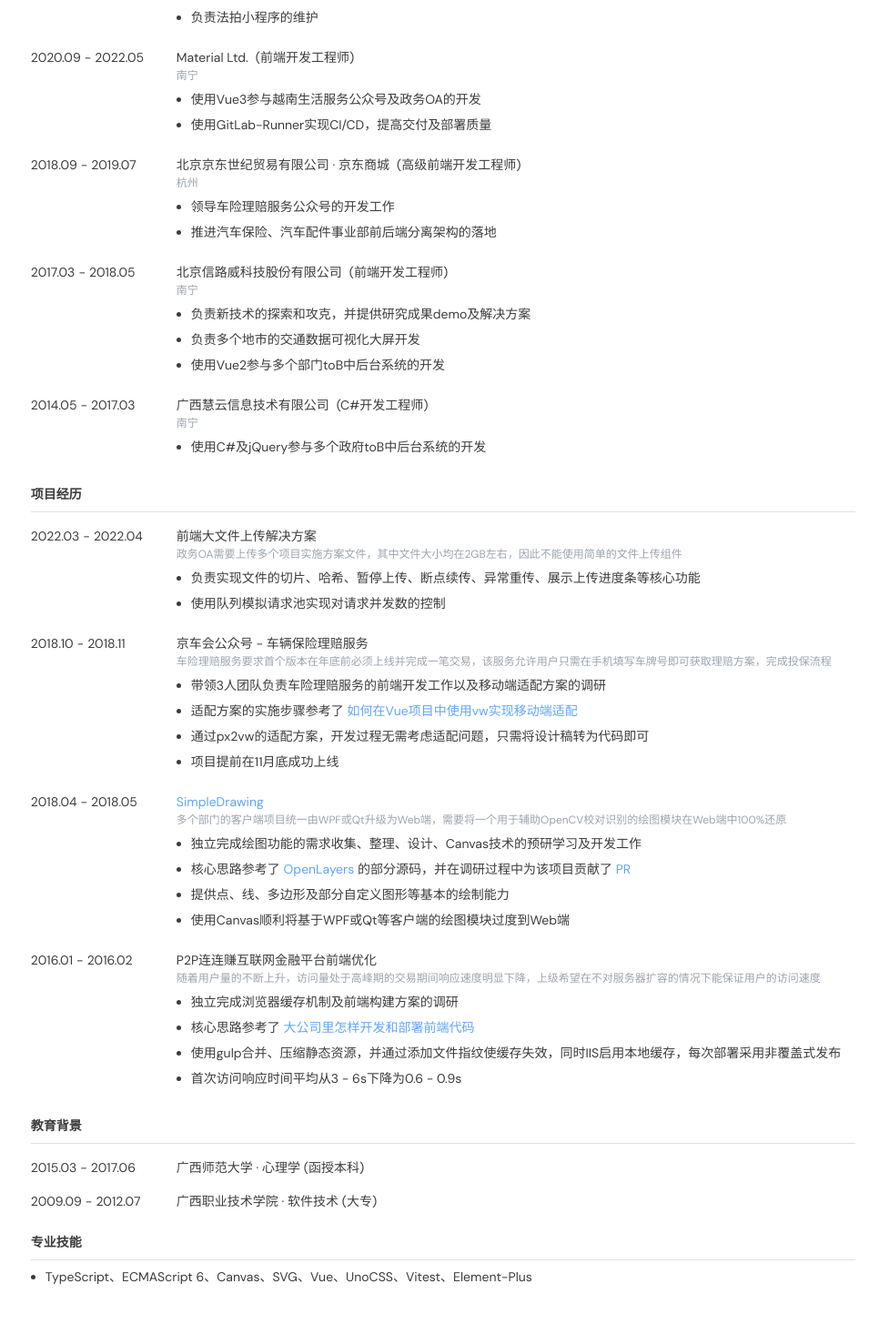
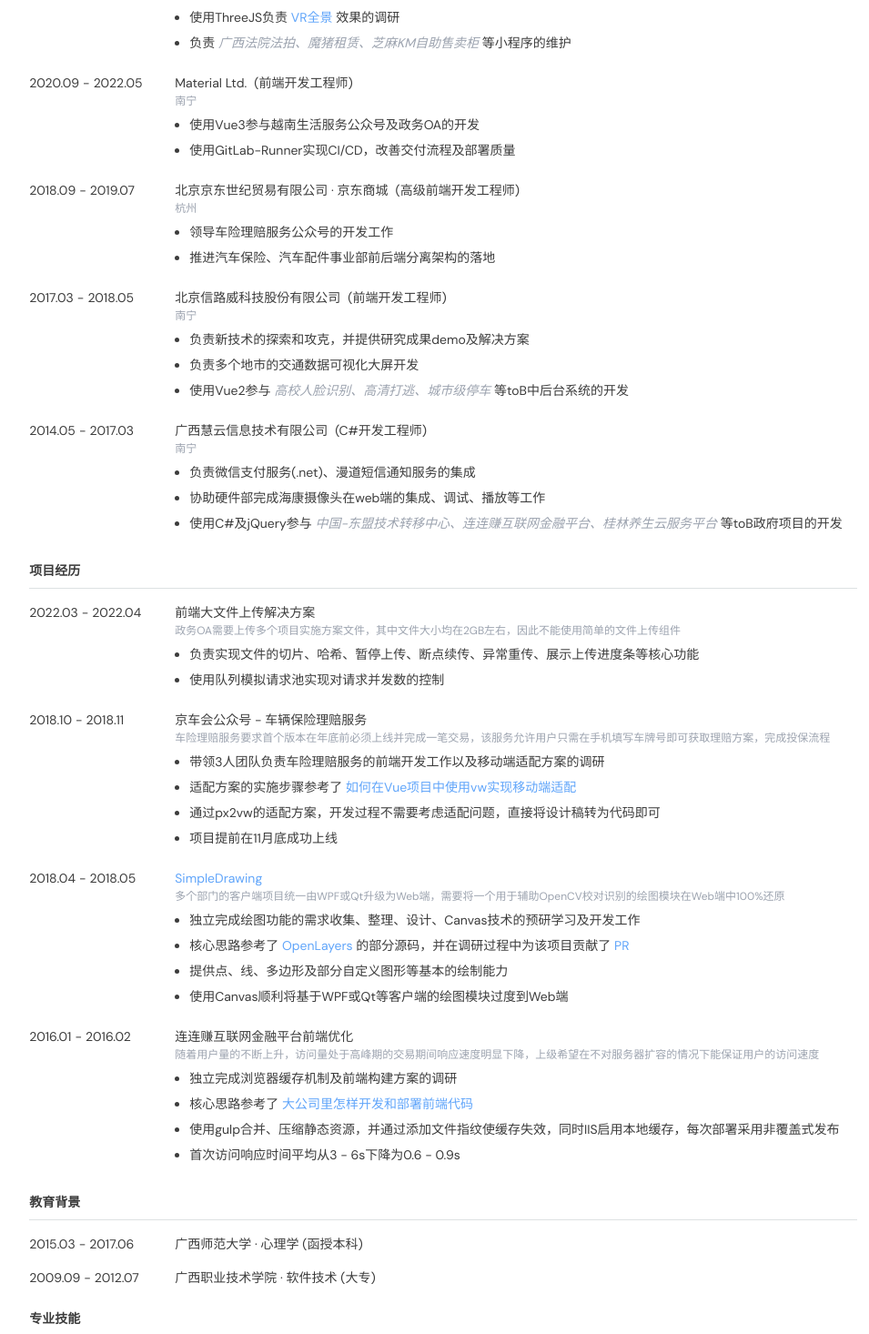
Before and after one commit to iamplex/resume, a Vue app: page / in a window 1280 px wide. Shown: the part 183-1649 px from the top of the page at 91% size, without its empty margins (153-1108 px from the left). Built offline with nearby package versions, Linux system fonts and the light colour scheme; a web font is replaced by a local one.

Commit message:
chore: optimize meta

```diff
--- a/src/meta.ts
+++ b/src/meta.ts
@@ -15,7 +15,8 @@ export default {
       start: '2022.11',
       end: '2023.02',
       highlights: [
-        '负责法拍小程序的维护',
+        '使用ThreeJS负责 <a href="https://codesandbox.io/p/sandbox/vr-mhfbr3" target="_blank">VR全景</a> 效果的调研',
+        '负责 <p style="display: inline; color: #9ca3af; font-style: italic;">广西法院法拍、魔猪租赁、芝麻KM自助售卖柜</p> 等小程序的维护',
       ],
     },
     {
@@ -26,7 +27,7 @@ export default {
       end: '2022.05',
       highlights: [
         '使用Vue3参与越南生活服务公众号及政务OA的开发',
-        '使用GitLab-Runner实现CI/CD，提高交付及部署质量',
+        '使用GitLab-Runner实现CI/CD，改善交付流程及部署质量',
       ],
     },
     {
@@ -49,7 +50,7 @@ export default {
       highlights: [
         '负责新技术的探索和攻克，并提供研究成果demo及解决⽅案',
         '负责多个地市的交通数据可视化大屏开发',
-        '使用Vue2参与多个部门toB中后台系统的开发',
+        '使用Vue2参与 <p style="display: inline; color: #9ca3af; font-style: italic;">高校人脸识别、高清打逃、城市级停车</p> 等toB中后台系统的开发',
       ],
     },
     {
@@ -59,7 +60,9 @@ export default {
       start: '2014.05',
       end: '2017.03',
       highlights: [
-        '使用C#及jQuery参与多个政府toB中后台系统的开发',
+        '负责微信支付服务(.net)、漫道短信通知服务的集成',
+        '协助硬件部完成海康摄像头在web端的集成、调试、播放等工作',
+        '使用C#及jQuery参与 <p style="display: inline; color: #9ca3af; font-style: italic;">中国-东盟技术转移中心、连连赚互联网金融平台、桂林养生云服务平台</p> 等toB政府项目的开发',
       ],
     },
   ],
@@ -83,7 +86,7 @@ export default {
       highlights: [
         '带领3人团队负责车险理赔服务的前端开发工作以及移动端适配方案的调研',
         '适配方案的实施步骤参考了 <a href="https://www.w3cplus.com/mobile/vw-layout-in-vue.html" target="_blank">如何在Vue项目中使用vw实现移动端适配</a>',
-        '通过px2vw的适配方案，开发过程无需考虑适配问题，只需将设计稿转为代码即可',
+        '通过px2vw的适配方案，开发过程不需要考虑适配问题，直接将设计稿转为代码即可',
         '项目提前在11月底成功上线',
       ],
     },
@@ -100,7 +103,7 @@ export default {
       ],
     },
     {
-      name: 'P2P连连赚互联网金融平台前端优化',
+      name: '连连赚互联网金融平台前端优化',
       summary: '随着用户量的不断上升，访问量处于高峰期的交易期间响应速度明显下降，上级希望在不对服务器扩容的情况下能保证用户的访问速度',
       start: '2016.01',
       end: '2016.02',
@@ -134,8 +137,8 @@ export default {
     'TypeScript',
     'ECMAScript 6',
     'Canvas',
-    'SVG',
-    'Vue',
+    'Vue3',
+    'Nuxt3',
     'UnoCSS',
     'Vitest',
     'Element-Plus',
```
